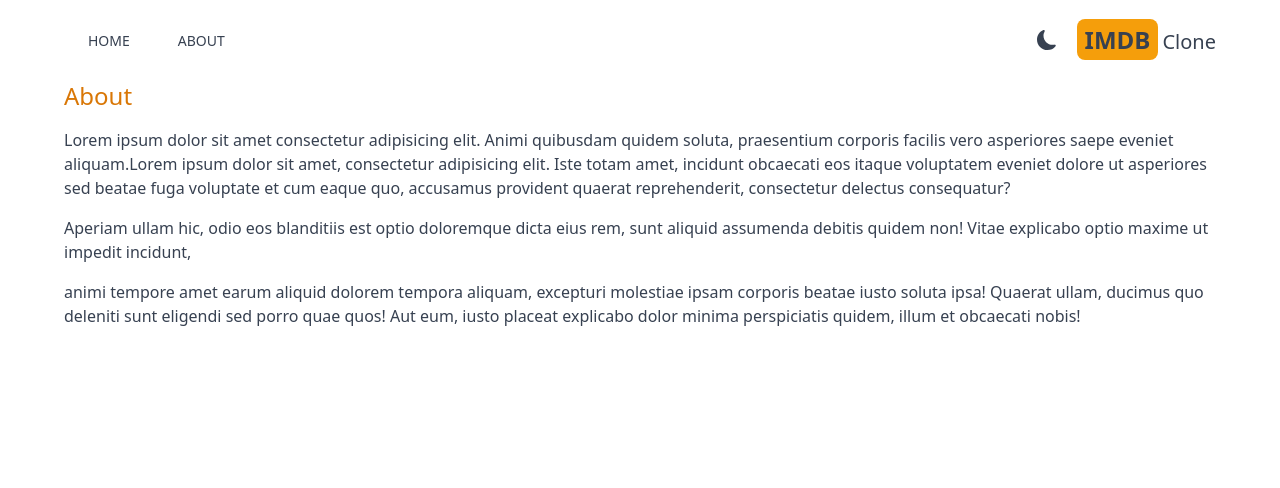
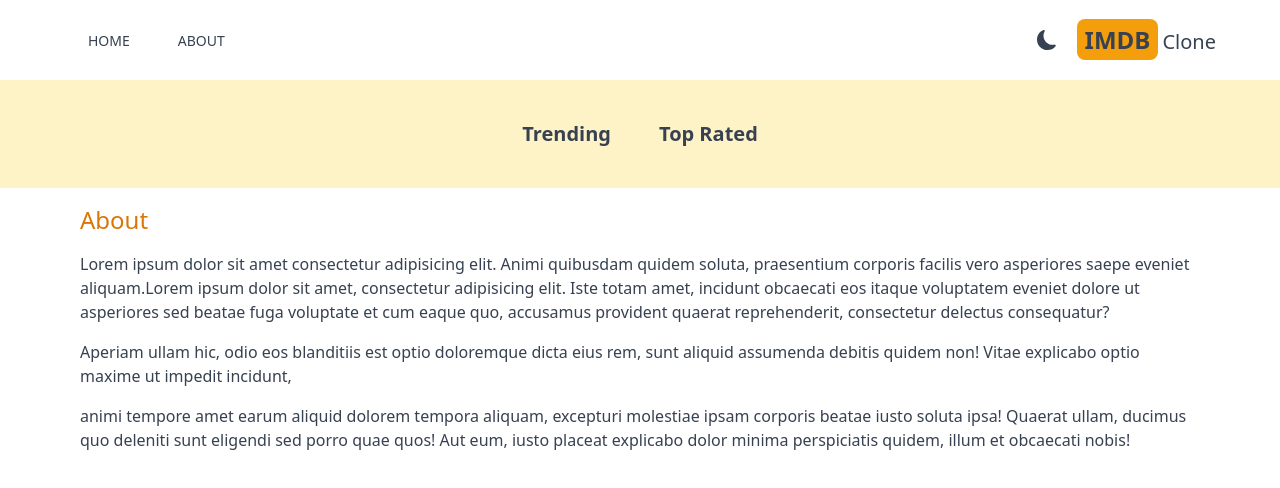
Before and after one commit to Hamza160/imdb-next.github.io, a Next.js app: page /about in a window 1280 px wide. Shown: the top 488 px of the page. Built offline with nearby package versions, Linux system fonts and the light colour scheme.

Commit message:
Create The Navbar Component

```diff
--- a/app/about/page.jsx
+++ b/app/about/page.jsx
@@ -2,7 +2,7 @@
 
 const AboutPage = () => {
   return (
-    <div className='max-w-6xl mx-auto space-y-4'>
+    <div className='max-w-6xl mx-auto space-y-4 p-4'>
       <h1 className='text-2xl font-medium text-amber-600'>About</h1>
       <p>Lorem ipsum dolor sit amet consectetur adipisicing elit. Animi quibusdam quidem soluta, praesentium corporis facilis vero asperiores saepe eveniet aliquam.Lorem ipsum dolor sit amet, consectetur adipisicing elit. Iste totam amet, incidunt obcaecati eos itaque voluptatem eveniet dolore ut asperiores sed beatae fuga voluptate et cum eaque quo, accusamus provident quaerat reprehenderit, consectetur delectus consequatur?</p>
       <p> Aperiam ullam hic, odio eos blanditiis est optio doloremque dicta eius rem, sunt aliquid assumenda debitis quidem non! Vitae explicabo optio maxime ut impedit incidunt,</p>
--- /dev/null
+++ b/app/components/Navbar.jsx
@@ -0,0 +1,12 @@
+import NavbarItem from "./NavbarItem"
+
+const Navbar = () => {
+  return (
+    <div className="flex items-center justify-center dark:bg-gray-600 bg-amber-100 lg:text-xl p-4">
+      <NavbarItem title='Trending' param='fetchTrending'/>
+      <NavbarItem title='Top Rated' param='fetchTopRated'/>
+    </div>
+  )
+}
+
+export default Navbar
--- /dev/null
+++ b/app/components/NavbarItem.jsx
@@ -0,0 +1,15 @@
+"use client"
+import Link from 'next/link'
+import React from 'react'
+import {useSearchParams} from 'next/navigation'
+const NavbarItem = ({title, param}) => {
+
+    const searchParams = useSearchParams()
+    const genre = searchParams.get('genre')
+    return (
+        <Link className={`m-4 hover:text-amber-600 font-semibold p-2 ${genre && genre === param && 'underline underline-offset-8 decoration-4 decoration-amber-500 rounded-lg'}`} href={`/?genre=${param}`}>{title}</Link>
+    )
+
+}
+
+export default NavbarItem
--- a/app/layout.jsx
+++ b/app/layout.jsx
@@ -1,4 +1,5 @@
 import Header from './components/Header'
+import Navbar from './components/Navbar'
 import './globals.css'
 import Providers from './Providers'
 
@@ -13,6 +14,7 @@
       <body>
         <Providers>
           <Header/>
+          <Navbar/>
           {children}
         </Providers>
       </body>
```
